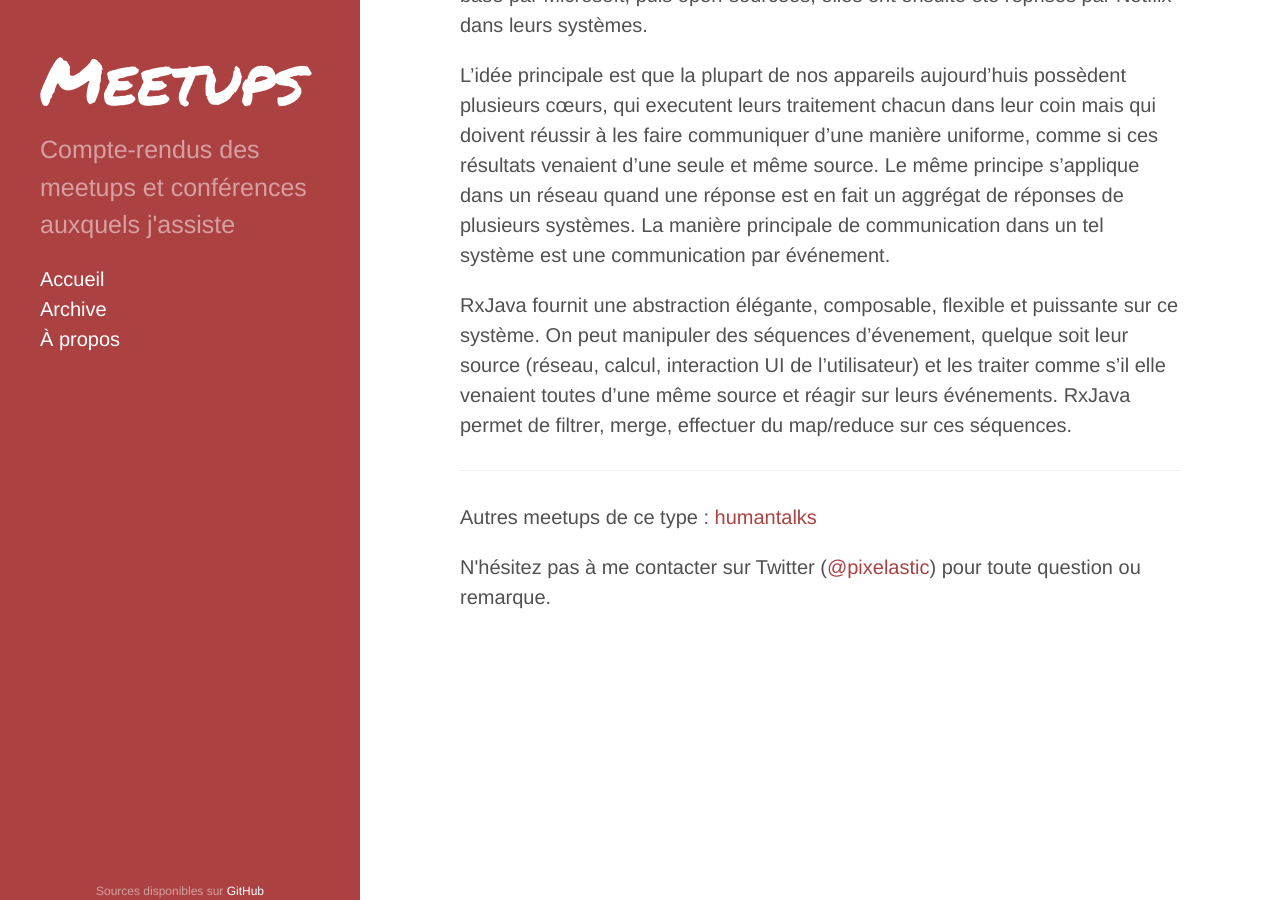
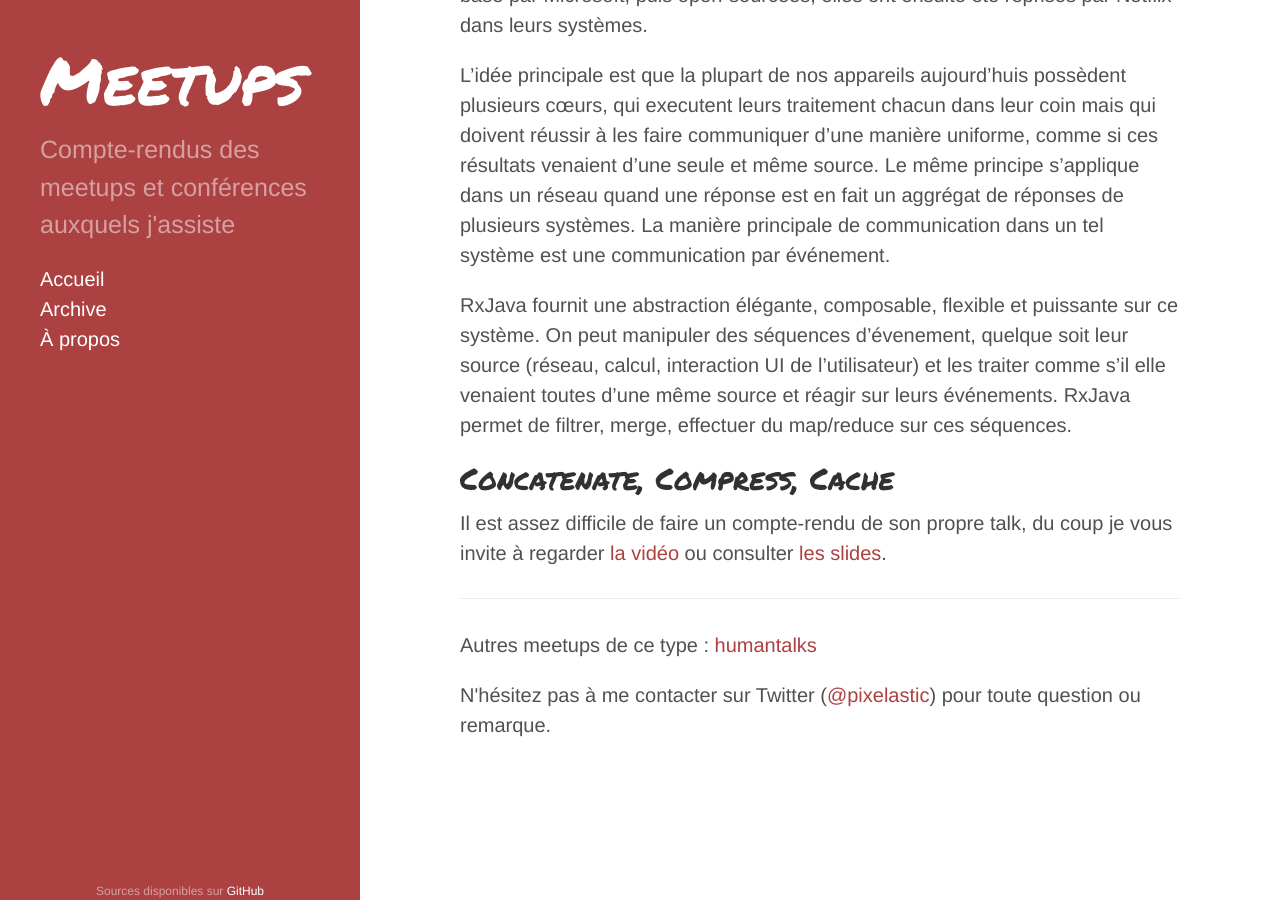
Before and after one commit to pixelastic/meetups.pixelastic.com, a Jekyll site: the page built from _posts/2014-09-09-humantalks-septembre-2014.md, in a window 1280 px wide and 900 px high, scrolled down 3249 px. Built offline with Jekyll 4.4.1, drawn with Linux system fonts in a browser that asks for light colours; Markdown is read by kramdown in place of the engine named in the settings.

Commit message:
feat(humantalks): Add link to my own video and slides.

```diff
--- a/_posts/2014-09-09-humantalks-septembre-2014.md
+++ b/_posts/2014-09-09-humantalks-septembre-2014.md
@@ -130,3 +130,9 @@ ce système. On peut manipuler des séquences d'évenement, quelque soit leur
 source (réseau, calcul, interaction UI de l'utilisateur) et les traiter comme
 s'il elle venaient toutes d'une même source et réagir sur leurs événements.
 RxJava permet de filtrer, merge, effectuer du map/reduce sur ces séquences.
+
+## Concatenate, Compress, Cache
+
+Il est assez difficile de faire un compte-rendu de son propre talk, du coup je
+vous invite à regarder [la vidéo](https://www.youtube.com/watch?v=ecc1zudWmX4)
+ou consulter [les slides](http://talks.pixelastic.com/webperfs-humantalks/#/).
```
